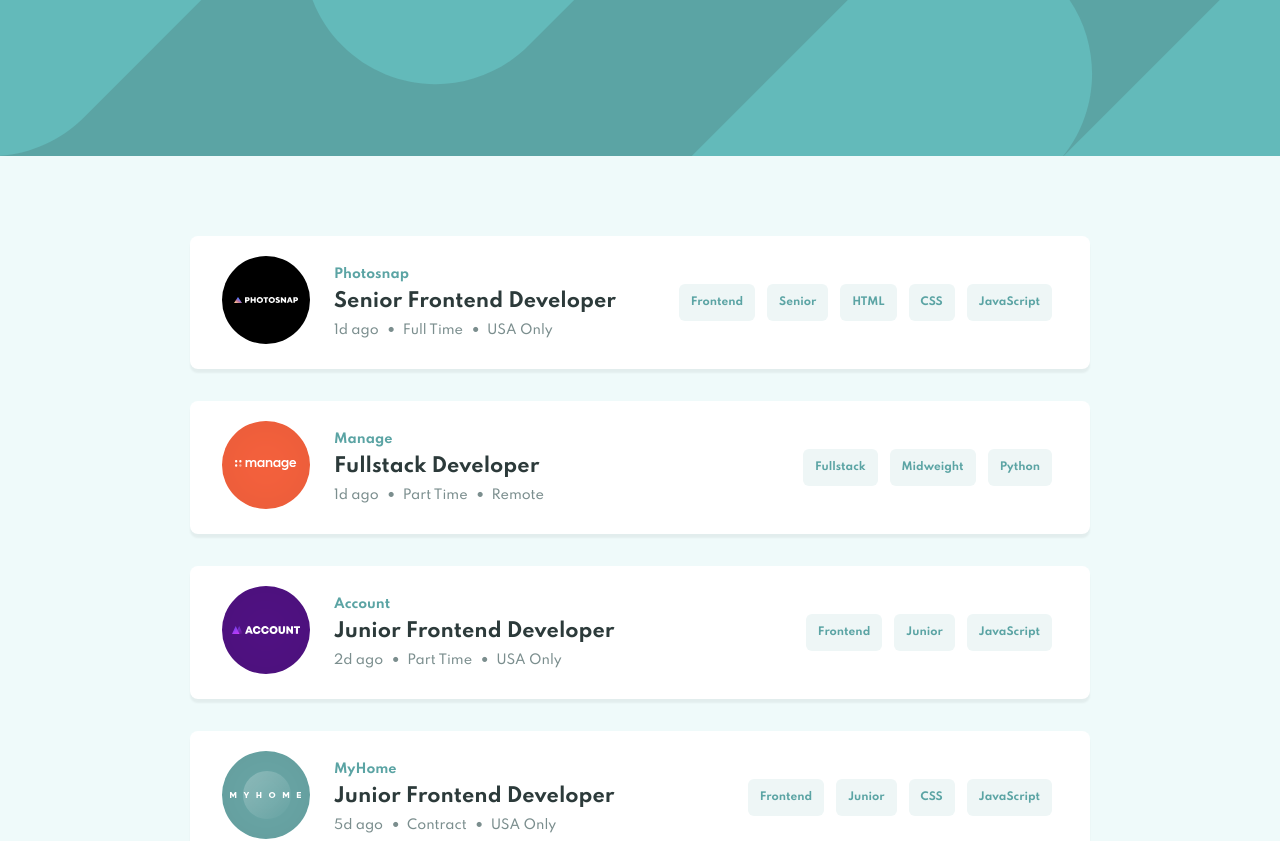
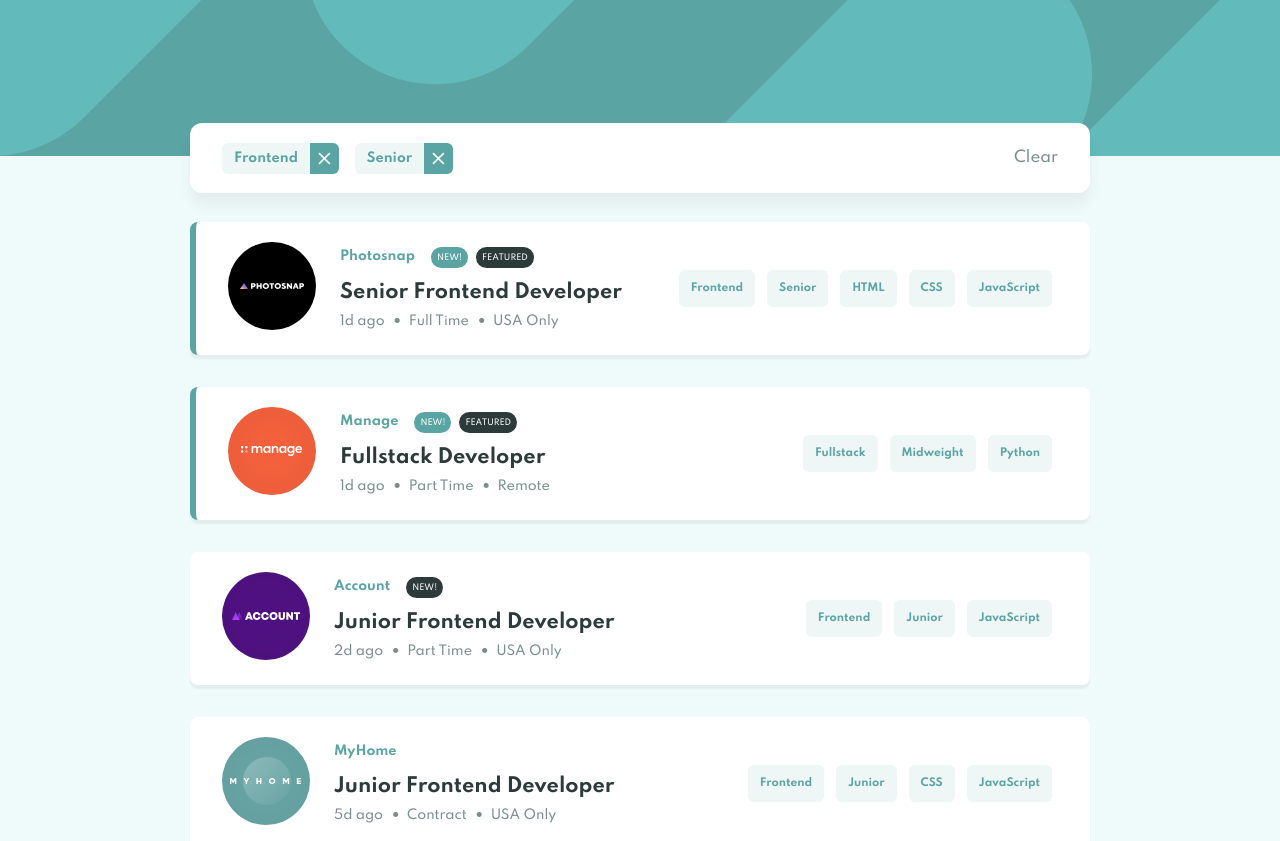
Before and after one commit to clsjunnior/job-listings-frontendmentor, a React (Create React App) app: page / in a window 1280 px wide. Shown: the top 841 px of the page. Built offline with nearby package versions, Linux system fonts and the light colour scheme.

Commit message:
filter component and github deploy
filter component and github deploy

```diff
--- a/src/App.js
+++ b/src/App.js
@@ -1,5 +1,6 @@
 import React, { useState, useEffect } from 'react';
 import JobPost from './components/JobPost';
+import Filter from './components/Filter';
 import './style.scss';
 import { jobList } from './utils/jobs';
 
@@ -17,7 +18,9 @@ function App() {
   return (
     <div className="App">
       <section className="header"></section>
+
       <section className="list-jobs">
+        <Filter />
         {list.map((item, key) => {
           return (
             <React.Fragment key={key}>
--- a/src/components/Filter/index.js
+++ b/src/components/Filter/index.js
@@ -1,8 +1,23 @@
 import React from 'react';
-import './styles';
+import { MdClose } from 'react-icons/md';
+import './styles.scss';
 
 function Filter() {
-  return <div />;
+  return (
+    <div className="filter">
+      <div className="selected-itens">
+        <div>
+          <span>Frontend</span>
+          <MdClose />
+        </div>
+        <div>
+          <span>Senior</span>
+          <MdClose />
+        </div>
+      </div>
+      <span className="clean">Clear</span>
+    </div>
+  );
 }
 
 export default Filter;
--- a/src/components/Filter/styles.scss
+++ b/src/components/Filter/styles.scss
@@ -0,0 +1,58 @@
+@import '../../assets/styles/colors.scss';
+
+.filter {
+  display: flex;
+  position: absolute;
+  top: calc(-55px - 28px);
+  background-color: #fff;
+  width: 100%;
+  padding: 0px 32px;
+  border-radius: 12px;
+  height: 70px;
+  justify-content: space-between;
+  align-items: center;
+  box-shadow: 0 0.8rem 0.8rem 0 rgba(0, 0, 0, 0.05);
+  .clean {
+    color: $active-darkCyan;
+    transition: all 200ms ease-in-out;
+    &:hover {
+      color: $primary-darkCyan;
+      cursor: pointer;
+    }
+  }
+  .selected-itens {
+    display: flex;
+    div {
+      display: flex;
+      align-items: center;
+      font-size: 0.8rem;
+      color: $primary-darkCyan;
+      background-color: $filter-background;
+      border-radius: 6px;
+      overflow: hidden;
+      margin: 0 8px;
+      &:first-child {
+        margin-left: 0;
+      }
+
+      span {
+        padding: 8px 12px;
+        font-weight: bold;
+      }
+      svg {
+        color: $filter-background;
+        background-color: $primary-darkCyan;
+        height: 100%;
+        font-size: 1.8rem;
+        padding: 0 4px;
+        transition: all 200ms ease-in-out;
+      }
+      &:hover {
+        cursor: pointer;
+        svg {
+          background-color: $featured-darkCyan;
+        }
+      }
+    }
+  }
+}
--- a/src/components/JobPost/index.js
+++ b/src/components/JobPost/index.js
@@ -7,12 +7,18 @@ function JobPost(props) {
   console.log(job);
 
   return (
-    <div className="job">
+    <div className={job.featured ? `job featured` : `job`}>
       <div className="icon">
         <img src={`${job.logo}`} alt={job.company} />
       </div>
       <div className="info">
-        <span className="title">{job.company}</span>
+        <div className="title-section">
+          <span className="title">{job.company}</span>
+          <div className="badges">
+            {job.new && <span>New!</span>}
+            {job.featured && <span>Featured</span>}
+          </div>
+        </div>
         <h1>{job.position}</h1>
         <div className="sub-info">
           <span>{job.postedAt}</span>
--- a/src/components/JobPost/styles.scss
+++ b/src/components/JobPost/styles.scss
@@ -1,4 +1,20 @@
 @import '../../assets/styles/colors.scss';
+
+.featured {
+  border-left: 6px solid $primary-darkCyan;
+}
+
+@keyframes pulse {
+  from {
+    transform: scale3d(1, 1, 1);
+  }
+  50% {
+    transform: scale3d(1.005, 1.005, 1.005);
+  }
+  to {
+    transform: scale3d(1, 1, 1);
+  }
+}
 
 .job {
   display: flex;
@@ -8,6 +24,16 @@
   align-items: center;
   box-shadow: 0 0.25rem 0.125rem 0 rgba(0, 0, 0, 0.05);
   border-radius: 8px;
+  transition: all 200ms ease-in-out;
+  transform: scale(1);
+  transform-origin: 50% 50%;
+
+  &:hover {
+    cursor: pointer;
+    transform: scale(1.005) perspective(1px);
+    transform-origin: 51% 51%;
+    box-shadow: 0 0.8rem 0.8rem 0 rgba(0, 0, 0, 0.05);
+  }
 
   .icon {
     margin: 0 24px 0 0;
@@ -17,12 +43,36 @@
     flex: 2;
     display: flex;
     flex-direction: column;
-    .title {
-      color: $primary-darkCyan;
-      margin-bottom: 8px;
-      font-size: 0.8rem;
-      font-weight: bold;
+
+    .title-section {
+      display: flex;
+      align-items: center;
+      margin-bottom: 16px;
+
+      .title {
+        color: $primary-darkCyan;
+        font-size: 0.8rem;
+        font-weight: bold;
+      }
+
+      .badges {
+        margin-left: 12px;
+        span {
+          margin: 0 4px;
+          padding: 6px;
+          font-size: 0.5rem;
+          text-transform: uppercase;
+          background-color: $primary-darkCyan;
+          border-radius: 16px;
+          color: #fff;
+
+          &:last-child {
+            background-color: $featured-darkCyan;
+          }
+        }
+      }
     }
+
     h1 {
       font-size: 1.2rem;
       color: $featured-darkCyan;
@@ -72,6 +122,11 @@
         font-weight: bold;
         font-size: 70%;
         border-radius: 6px;
+        transition: all 200ms ease-in-out;
+        &:hover {
+          background-color: $primary-darkCyan;
+          color: #fff;
+        }
       }
     }
   }
--- a/src/style.scss
+++ b/src/style.scss
@@ -12,9 +12,10 @@
 
   .list-jobs {
     max-width: 900px;
-    margin: 80px auto 80px;
+    margin: 50px auto 80px;
     display: flex;
     flex-direction: column;
+    position: relative;
 
     .job {
       &:first-child {
```
Also changed, not shown: package.json (+6 -1 lines).
